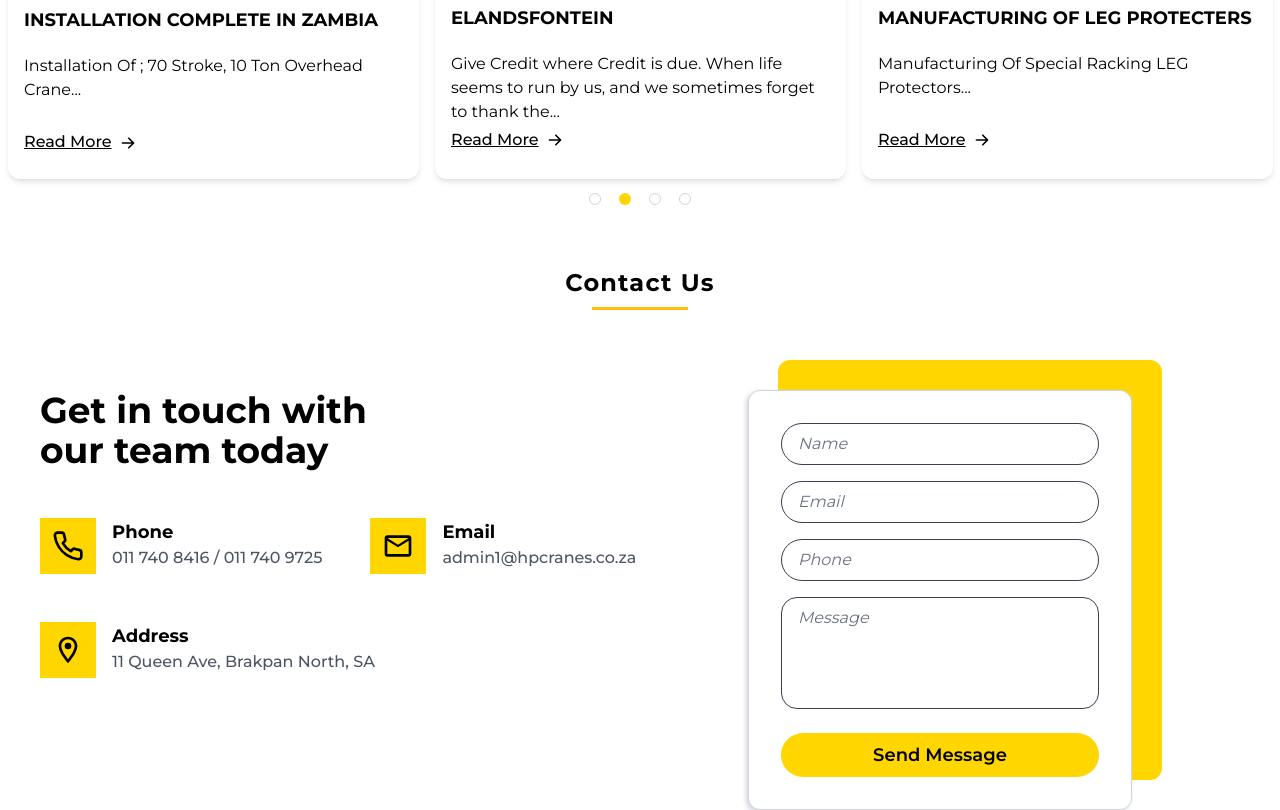
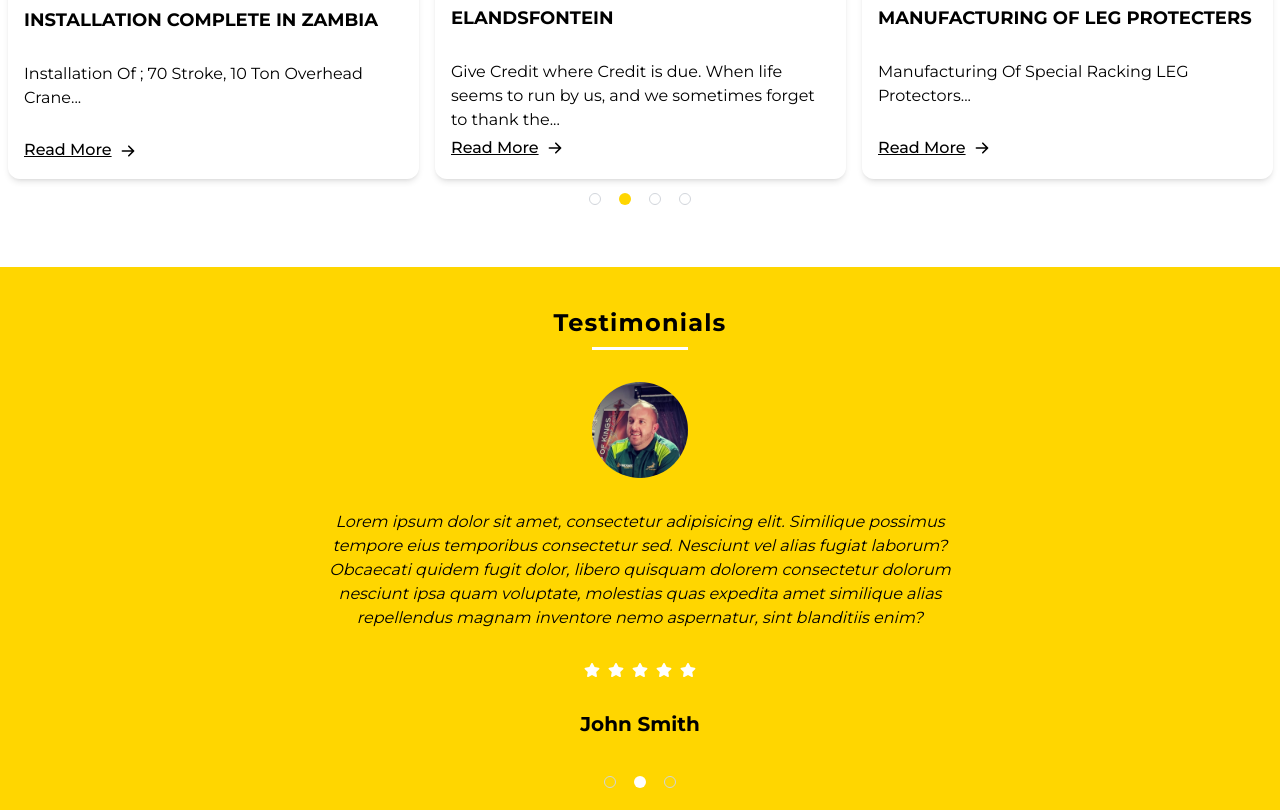
Before and after one commit to arslanahmadvirk/hp-cranes-web, a Next.js app: page / in a window 1280 px wide. Shown: the part 3666-4476 px from the top of the page. Built offline with nearby package versions, Linux system fonts and the light colour scheme.

Commit message:
Testimonials Added

```diff
--- a/src/components/SlickSlider/index.jsx
+++ b/src/components/SlickSlider/index.jsx
@@ -1,4 +1,3 @@
-import Image from "next/image";
 import Slider from "react-slick";
 import "slick-carousel/slick/slick.css";
 import "slick-carousel/slick/slick-theme.css";
@@ -20,10 +19,9 @@ export default function SlickSlider({ children }) {
         { breakpoint: 1024, settings: { slidesToShow: 2 } },
         { breakpoint: 640, settings: { slidesToShow: 1 } },
       ]}
-      // className="overflow-hidden"
       customPaging={(i) => {
         return (
-          <span className="w-3 h-3 inline-block rounded-full border border-gray-300"></span>
+          <span className="yellow-dot w-3 h-3 inline-block rounded-full border border-gray-300"></span>
         );
       }}
       dotsClass="slick-dots slick-thumbs"
--- a/src/pages/index.jsx
+++ b/src/pages/index.jsx
@@ -10,6 +10,10 @@ import Image from "next/image";
 import Link from "next/link";
 import SlickSlider from "@/components/SlickSlider";
 import { HiArrowRight } from "react-icons/hi";
+import Slider from "react-slick";
+import "slick-carousel/slick/slick.css";
+import "slick-carousel/slick/slick-theme.css";
+import { FaStar } from "react-icons/fa";
 
 export default function Home() {
   const isMobileScreen = useMediaQuery("(max-width: 768px)");
@@ -25,6 +29,7 @@ export default function Home() {
       <Gallery />
       <WhyChooseUs />
       <Projects />
+      <Testimonials />
       <ContactUs />
       <Footer />
     </>
@@ -260,6 +265,7 @@ function ProductsAndServices() {
     </div>
   );
 }
+
 function Gallery() {
   return (
     <div className="container 2xl:max-w-screen-2xl mx-auto">
@@ -307,6 +313,7 @@ function Gallery() {
     </div>
   );
 }
+
 function Projects() {
   return (
     <div className="container 2xl:max-w-screen-2xl mx-auto">
@@ -363,13 +370,79 @@ function ProjectCard({ image, title, desc }) {
       />
 
       <div className="my-2 px-4">
-        <h1 className="text-lg font-bold uppercase h-12">{title}</h1>
+        <h1 className="text-lg font-bold uppercase h-12 mb-2">{title}</h1>
         <p className="mb-4 h-16">{desc}</p>
       </div>
-      <button className="relative bottom-3 left-4 text-left underline">
+      <Link href={"#"} className="relative bottom-3 left-4 text-left underline">
         <span className="font-medium">Read More</span>
         <HiArrowRight className="inline ml-2" />
-      </button>
+      </Link>
     </div>
   );
 }
+
+function Testimonials() {
+  return (
+    <div className="bg-primary-yellow py-10 overflow-hidden">
+      <div className="mb-8">
+        <h1 className="text-center px-8 mb-2 font-bold text-xl lg:text-2xl tracking-wider">
+          Testimonials
+        </h1>
+        <hr className="w-24 mx-auto border-t-3 border-white" />
+      </div>
+      <Slider
+        centerMode={true}
+        accessibility={true}
+        autoplay={true}
+        autoplaySpeed={5000}
+        infinite={true}
+        dots={true}
+        adaptiveHeight={true}
+        centerPadding="0"
+        arrows={true}
+        customPaging={(i) => {
+          return (
+            <span className="white-dot w-3 h-3 inline-block rounded-full border border-gray-300"></span>
+          );
+        }}
+        dotsClass="slick-dots slick-thumbs"
+      >
+        <Testimonial />
+        <Testimonial />
+        <Testimonial />
+      </Slider>
+    </div>
+  );
+}
+
+function Testimonial() {
+  return (
+    <div className="px-4">
+      <div class="xl:w-1/2 lg:w-3/4 w-full mx-auto text-center">
+        <Image
+          src={"/images/testimonial-user.png"}
+          height={120}
+          width={120}
+          className="w-24 mx-auto rounded-full object-cover mb-8"
+          alt="Testimonial Image"
+        />
+        <p className="italic mb-8">
+          Lorem ipsum dolor sit amet, consectetur adipisicing elit. Similique
+          possimus tempore eius temporibus consectetur sed. Nesciunt vel alias
+          fugiat laborum? Obcaecati quidem fugit dolor, libero quisquam dolorem
+          consectetur dolorum nesciunt ipsa quam voluptate, molestias quas
+          expedita amet similique alias repellendus magnam inventore nemo
+          aspernatur, sint blanditiis enim?
+        </p>
+        <div className="flex justify-center gap-2 mb-8">
+          <FaStar className="fill-white" />
+          <FaStar className="fill-white" />
+          <FaStar className="fill-white" />
+          <FaStar className="fill-white" />
+          <FaStar className="fill-white" />
+        </div>
+        <h1 className="font-bold md:text-lg lg:text-xl mb-8">John Smith</h1>
+      </div>
+    </div>
+  );
+}
--- a/src/styles/globals.css
+++ b/src/styles/globals.css
@@ -18,7 +18,10 @@
   .input-field {
     @apply py-2 px-4 rounded-full placeholder:text-gray-500 placeholder:italic border border-gray-700;
   }
-  ul.slick-dots li.slick-active span {
-    @apply !bg-primary-yellow border-transparent;
+  ul.slick-dots li.slick-active span.yellow-dot {
+    @apply bg-primary-yellow border-transparent;
+  }
+  ul.slick-dots li.slick-active span.white-dot {
+    @apply bg-white border-transparent;
   }
 }
```
Also changed, not shown: public/images/testimonial-user.png (added).
